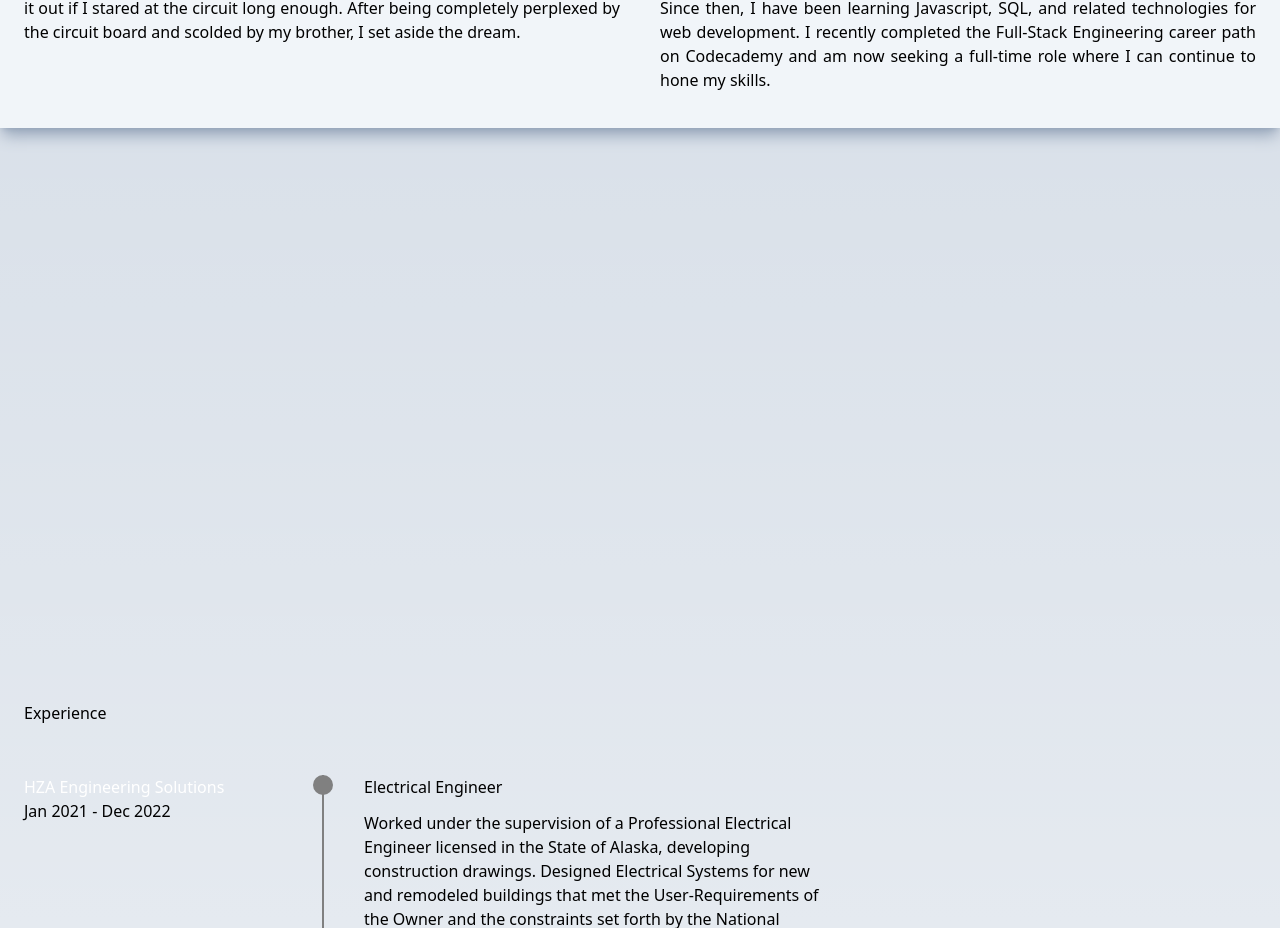
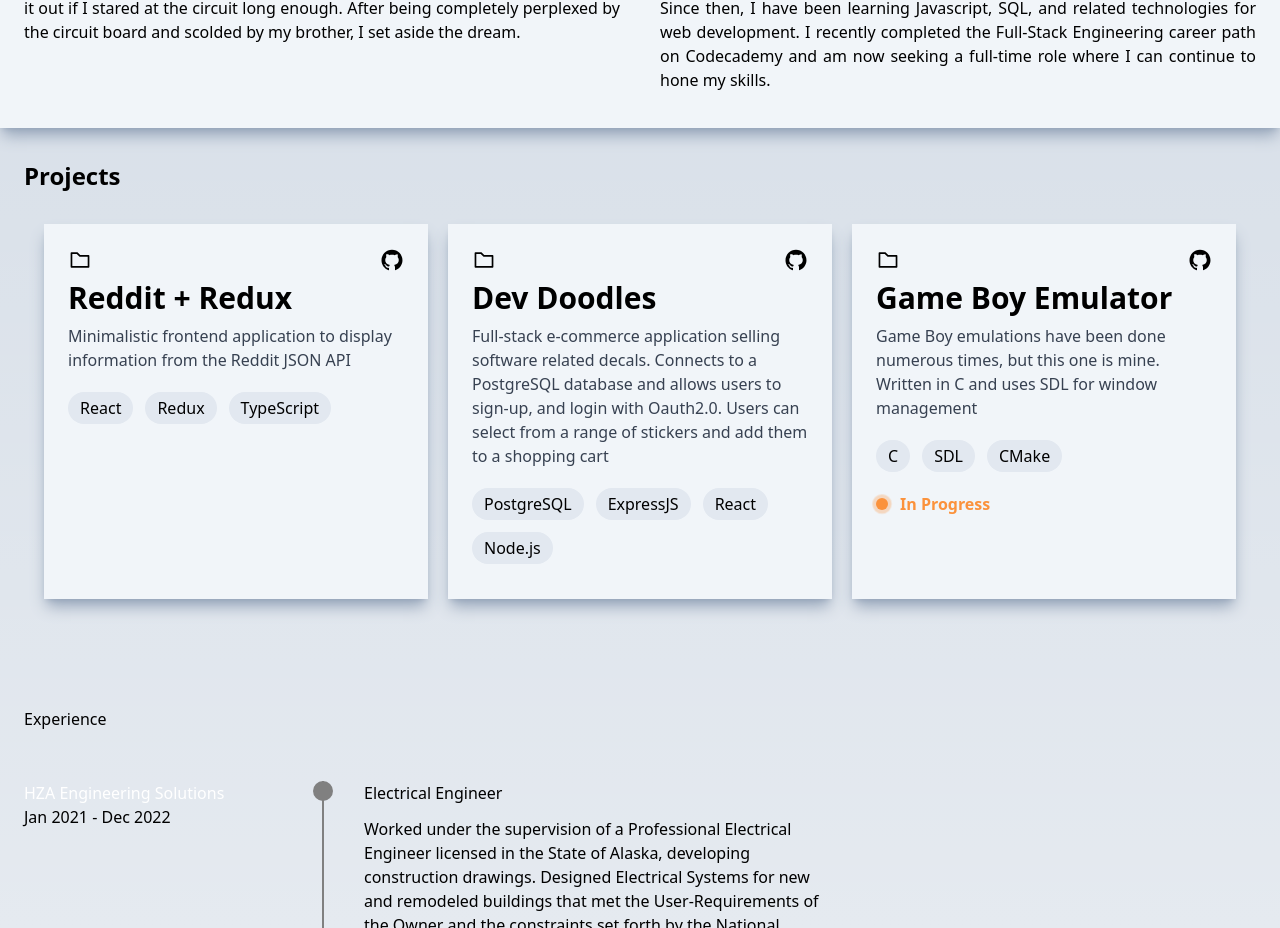
Before and after one commit to rbonk907/portfolio-website, a Next.js app: page / in a window 1280 px wide. Shown: the part 918-1846 px from the top of the page. Built offline with nearby package versions, Linux system fonts and the light colour scheme.

Commit message:
update project container styling

```diff
--- a/components/projects.js
+++ b/components/projects.js
@@ -1,4 +1,3 @@
-import styles from '../styles/Projects.module.css';
 import { projectInfo } from '../resources/projectInfo.js';
 import ProjectCard from './projectCard';
 
@@ -12,12 +11,12 @@
     return projectList;
 }
 
-const Projects = ({ isMobile }) => {
+const Projects = () => {
 
     return (
-        <div className={styles.projectContainer}>
-            <h2 id='projects' className={isMobile ? `${styles.sticky}` : ''}>Projects</h2>
-            <div className={styles.projects}>
+        <div className='p-6'>
+            <h2 id='projects' className='sticky top-0 pt-2 text-2xl font-extrabold md:static'>Projects</h2>
+            <div className='flex flex-wrap justify-center gap-5 mt-8'>
                 {getProjects()}
             </div>
         </div>
```
